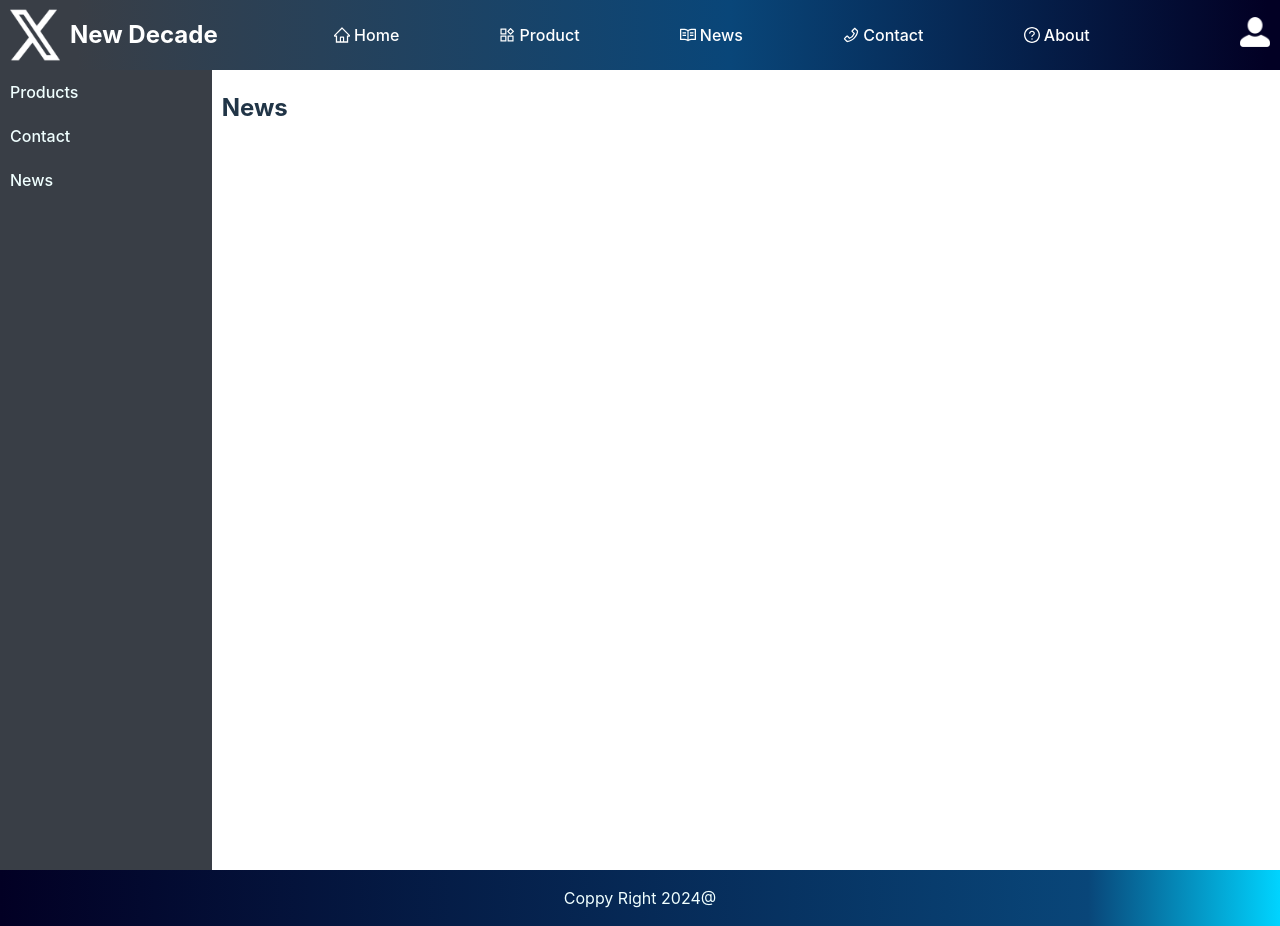
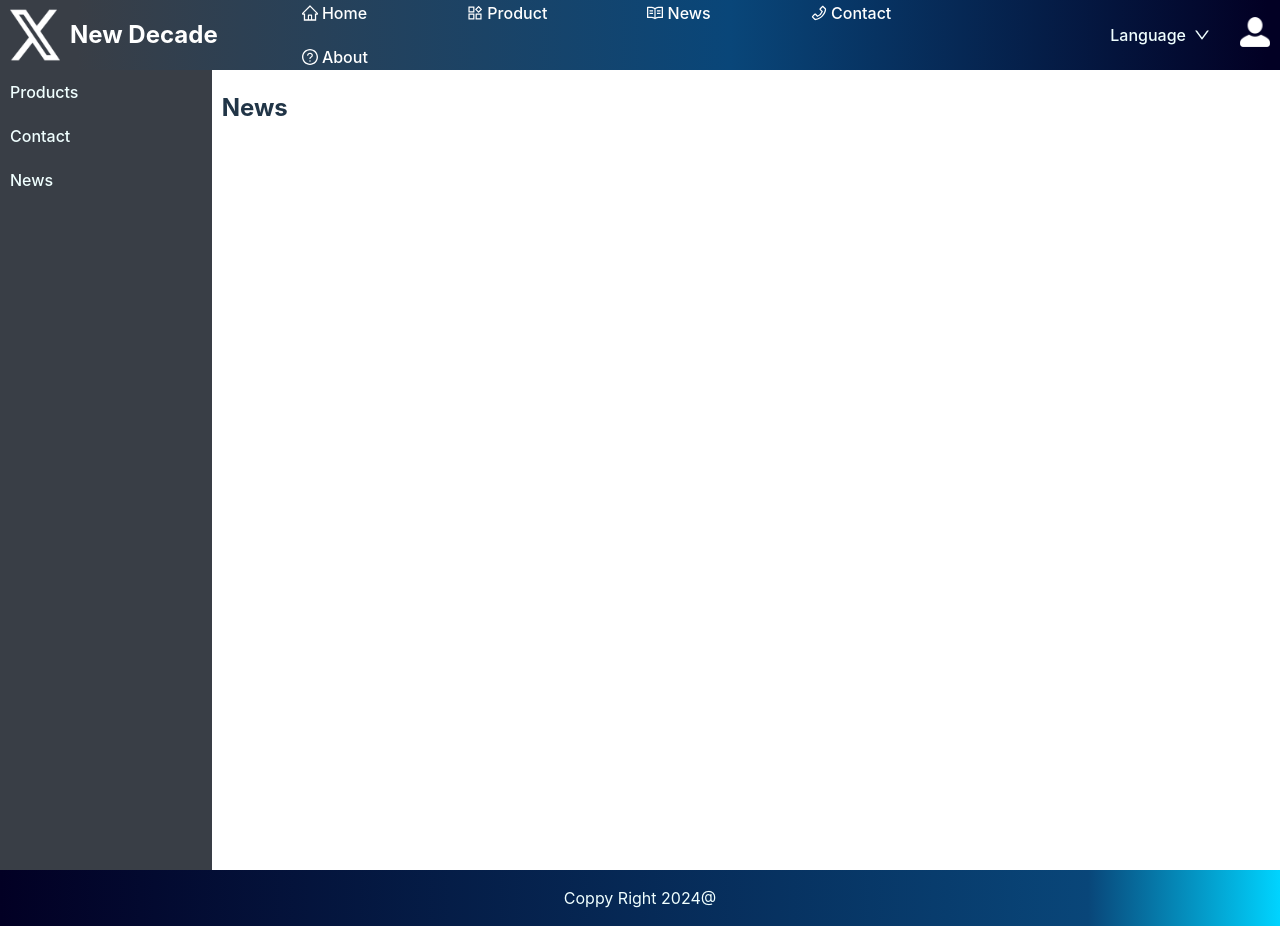
Before and after one commit to thanhmoe/Reactjs_Lego_Eshop, a React (Vite) app: page /news in a window 1280 px wide. Built offline with nearby package versions, Linux system fonts and the light colour scheme; no server answers.

Commit message:
Improve header dropdown menus & Suspense lazy loading

```diff
--- a/src/App.jsx
+++ b/src/App.jsx
@@ -30,21 +30,8 @@ function App() {
 
   return (
     <>
-      {/* <div>
-        {Object.keys(langs).map((lang) => (
-          <button type='submit' key={lang} onClick={() => i18next.changeLanguage(lang)} disabled={i18next.resolvedLanguage == lang}> {langs[lang].nativeName} </button>
-        ))}
-      </div >
-      <p>
-        <Trans i18nkey='decscription'>
-          heloo
-        </Trans >
-      </p>
-      {t('decs')} */}
       <p>{t('productName')}</p>
       <p>{t('confirm', {ns: 'common'})}</p>
-      <Button onClick={() => i18next.changeLanguage('en')}>En</Button>
-      <Button onClick={() => i18next.changeLanguage('vi')}>Vi</Button>
     </>
   )
 }
--- a/src/layout/Header.jsx
+++ b/src/layout/Header.jsx
@@ -6,54 +6,53 @@ import avatar from '../../public/assets/avatar.png';
 import { DownOutlined, HomeOutlined, ProductOutlined, ReadOutlined, PhoneOutlined, QuestionCircleOutlined } from '@ant-design/icons';
 import { Dropdown, Space } from 'antd';
 import { useNavigate } from "react-router-dom";
+import i18next from "i18next";
 
+const itemsLangChoice = [
+  {
+    key: '1',
+    label: (
+      <div className="countryName" onClick={() => i18next.changeLanguage('en')}>
+        <img className="countryFlag" src="/assets/usa.png" alt="usa"/>
+        <span>English</span>
+      </div>
 
+    ),
 
-const handleLanguageChange = (event) => {
-  const lang = event.target.value;
-  setSelectedLanguage(lang.nativeName); z
-  i18next.changeLanguage(lang)
-};
+  },
+  {
+    key: '2',
+    label: (
+      <div  className="countryName" onClick={() => i18next.changeLanguage('vi')}>
+        <img className="countryFlag" src="/assets/vietnam.png" alt="vietnam"/>
+        <span>Vietnamese</span>
+      </div>
 
+    ),
+  }
+];
 
 const items = [
   {
     key: '1',
-    type: 'group',
-    label: 'Group title',
-    children: [
-      {
-        key: '1-1',
-        label: '1st menu item',
-      },
-      {
-        key: '1-2',
-        label: '2nd menu item',
-      },
-    ],
+    label: 'Setting',
   },
   {
-    key: '2',
-    label: 'sub menu',
-    children: [
-      {
-        key: '2-1',
-        label: '3rd menu item',
-      },
-      {
-        key: '2-2',
-        label: '4th menu item',
-      },
-    ],
+    type: 'divider',
+  },
+  {
+    label: 'Logout',
+    key: '3',
   },
 ];
 
 
 
 export default function Header({ isOpen, setOpen }) {
-  const [selectedLanguage, setSelectedLanguage] = useState('en');
+
   const navigate = useNavigate();
   return <>
+
 
     <div className="header">
       <div className="brand">
@@ -69,11 +68,25 @@ export default function Header({ isOpen, setOpen }) {
           <li><a> <QuestionCircleOutlined style={{ color: 'white' }} /> About</a></li>
         </ul>
       </div>
+      <div className="langChoice">
+        <Dropdown
+          menu={{ items: itemsLangChoice }}
+          trigger={['hover']}
+        >
+          <a className="langChoiceText">
+            <Space>
+              Language
+            <DownOutlined />
+            </Space>
+          </a>
+        </Dropdown>
+      </div>
+
+
+
       <div className="avatar">
         <Dropdown
-          menu={{
-            items,
-          }}
+          menu={{ items }}
           trigger={['click']}
         >
           <a onClick={(e) => e.preventDefault()}>
--- a/src/layout/index.css
+++ b/src/layout/index.css
@@ -70,6 +70,7 @@
 }
 
 .avatar {
+
     .imgAvatar {
         width: 30px;
         padding: 10px;
@@ -103,6 +104,22 @@
 
     }
 }
+.langChoice{
+    padding: 20px;
+    .langChoiceText{
+        color: azure;
+    }
+    cursor: pointer;
+
+}
+.countryFlag{
+    width: 20px;
+    margin-right: 10px;
+
+}
+.countryName{
+    display: flex;
+}
 
 
 .footer {
--- a/src/main.jsx
+++ b/src/main.jsx
@@ -1,4 +1,4 @@
-import React from 'react';
+import React,{ Suspense, lazy } from 'react';
 import ReactDOM from 'react-dom/client';
 import {
   createBrowserRouter,
@@ -12,12 +12,17 @@ import ErrorPage from "./error-page";
 import './i18n.js';
 import './index.css';
 import MainLayout from './layout/index.jsx';
-import Contact from './page/contact.jsx';
-import Login from './page/login';
-import News from './page/news.jsx';
-import Products from './page/products.jsx';
+
 
 export const cookies = new Cookies(null, { path: '/' })
+
+// Lazy loading pages
+const Contact = lazy(() => import('./page/contact.jsx'));
+const Login = lazy(() => import('./page/login'));
+const News = lazy(() => import('./page/news.jsx'));
+const Products = lazy(() => import('./page/products.jsx'));
+
+
 
 //custom notify
 export const notify = (type, content, position) => {
@@ -56,26 +61,34 @@ const router = createBrowserRouter([
   {
     path: "/",
     element: <MainLayout>
+      <Suspense fallback = {<div>loading</div>}>
       <App />
+      </Suspense>
     </MainLayout>,
     errorElement: <ErrorPage />,
   },
   {
     path: "/products",
     element: <MainLayout>
+      <Suspense fallback = {<div>loading</div>}>
       <Products />
+      </Suspense>
     </MainLayout>,
   },
   {
     path: "/contact",
     element: <MainLayout>
+      <Suspense fallback = {<div>loading</div>}>
       <Contact />
+      </Suspense>
     </MainLayout>,
   },
   {
     path: "/news",
     element: <MainLayout>
+      <Suspense fallback = {<div>loading</div>}>
       <News />
+      </Suspense>
     </MainLayout>,
   },
   {
```
Also changed, not shown: public/assets/usa.png (added), public/assets/vietnam.png (added).
